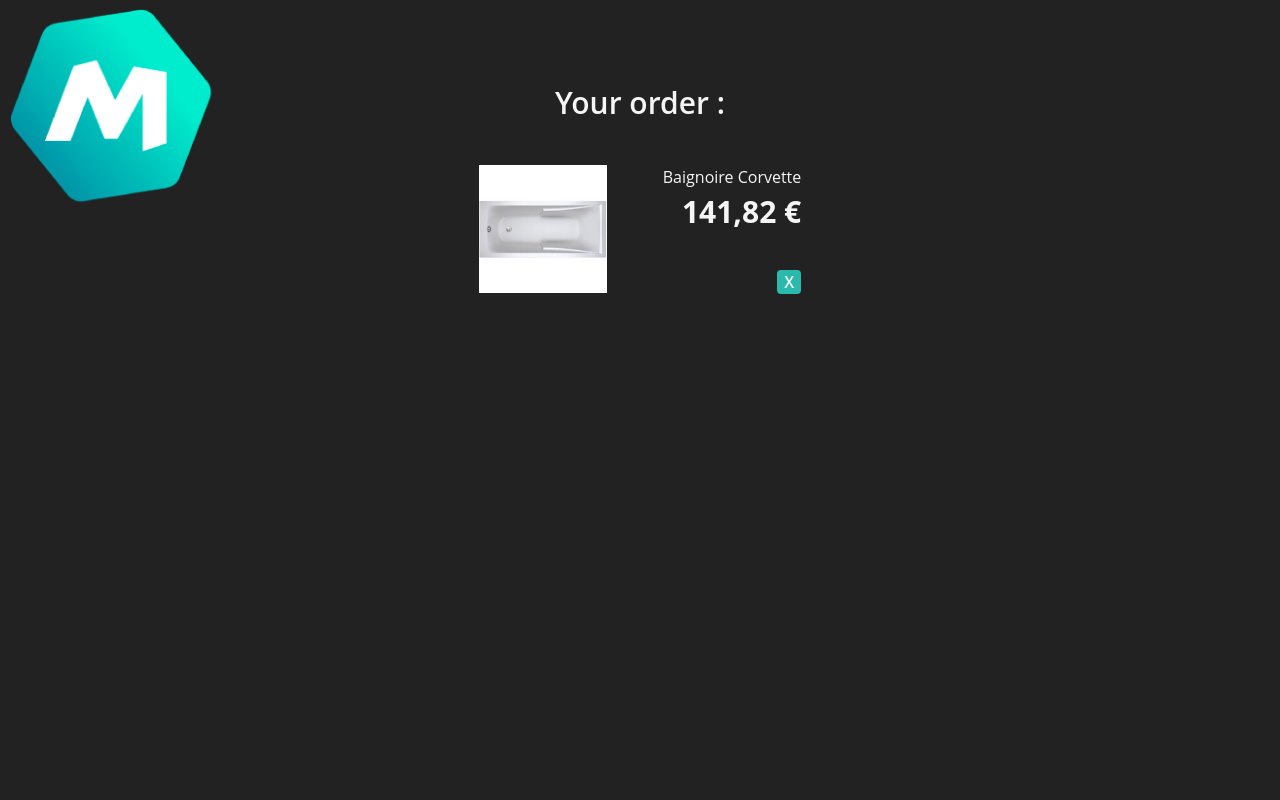
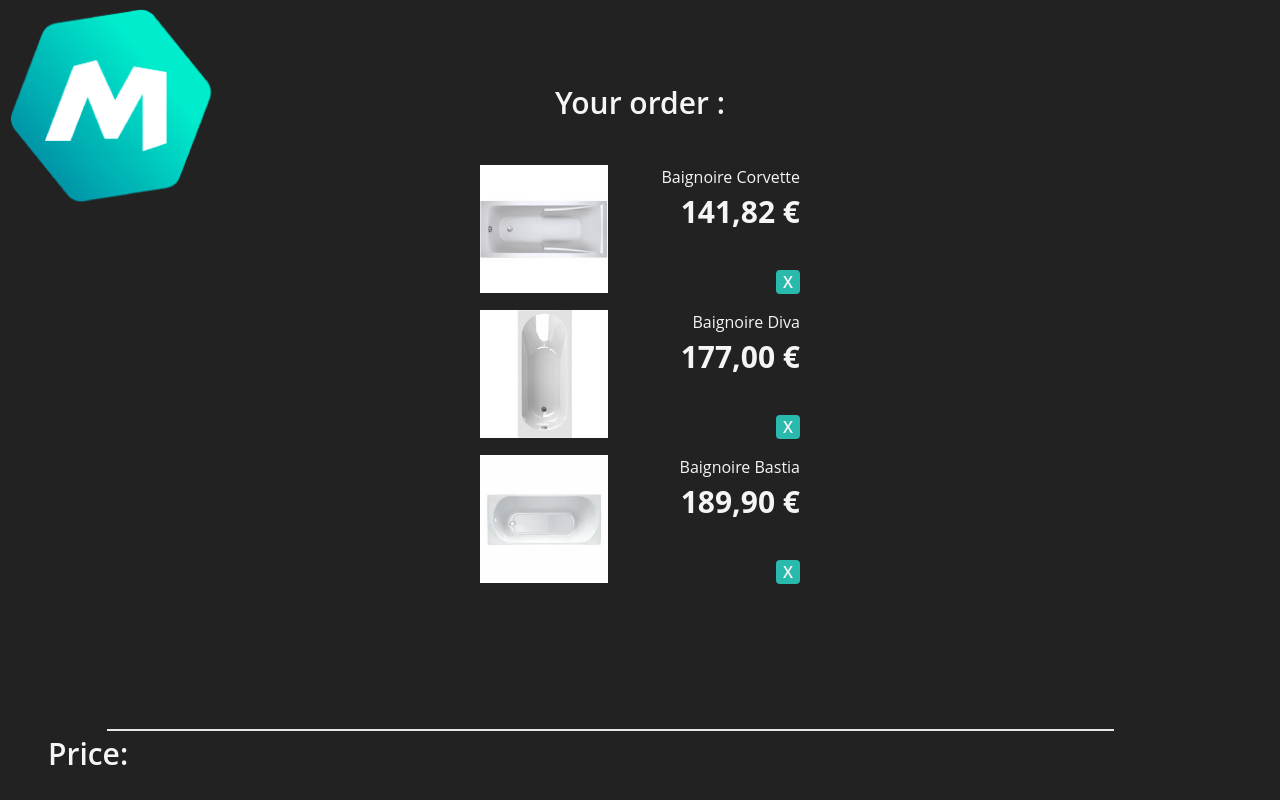
Before and after one commit to angeliquebesi/manomano, a React (Create React App) app: page /cart in a window 1280 px wide. Shown: the top 800 px of the page. Built offline with nearby package versions, Linux system fonts and the light colour scheme.

Commit message:
page panier avec data

```diff
--- a/src/pages/Panier.jsx
+++ b/src/pages/Panier.jsx
@@ -1,6 +1,8 @@
 import React from "react";
 import Buttonturquoise from "../components/Button/Buttonturquoise";
 import corvette from "../assets/images/Baignoires/corvette.jpg";
+import diva from "../assets/images/Baignoires/diva.jpg";
+import bastia from "../assets/images/Baignoires/bastia.jpg";
 
 function Panier() {
   return (
@@ -8,10 +10,10 @@ function Panier() {
       <h1 className="mt-20 mb-10 text-center text-h1 font-semibold">
         Your order :
       </h1>
-      <section className="grid grid-rows-5 grid-flow-col w-full justify-around gap-4">
+      <section className="grid grid-rows-4 grid-flow-col w-full justify-around gap-4">
         <div className="flex">
           <img className="h-32" src={corvette} alt="" />
-          <div className="flex flex-col text-h2 pl-14 items-end">
+          <div className="flex flex-col w-48 text-h2 items-end">
             <span className="text-normal ">Baignoire Corvette</span>
             <span className="text-h1 font-bold">141,82 €</span>
             <button
@@ -22,13 +24,39 @@ function Panier() {
             </button>
           </div>
         </div>
+        <div className="flex">
+          <img className="h-32 " src={diva} alt="" />
+          <div className="flex flex-col w-48 text-h2 items-end">
+            <span className="text-normal ">Baignoire Diva</span>
+            <span className="text-h1 font-bold">177,00 €</span>
+            <button
+              className="transition mt-9 h-6 w-6 rounded bg-teal font-semibold hover:bg-teal-400 active:bg-teal-700  text-white text-normal"
+              type="button"
+            >
+              X
+            </button>
+          </div>
+        </div>
+        <div className="flex">
+          <img className="h-32 " src={bastia} alt="" />
+          <div className="flex flex-col w-48 text-h2 items-end">
+            <span className="text-normal ">Baignoire Bastia</span>
+            <span className="text-h1 font-bold">189,90 €</span>
+            <button
+              className="transition mt-9 h-6 w-6 rounded bg-teal font-semibold hover:bg-teal-400 active:bg-teal-700  text-white text-normal"
+              type="button"
+            >
+              X
+            </button>
+          </div>
+        </div>
       </section>
       <div className="border-t-2 border-t-white w-10/12 mx-auto" />
-      <div className="px-8 grid grid-cols-2 place-content-around items-center">
+      <div className="px-12 grid grid-cols-2 place-content-around items-center">
         <div className="text-h1 font-semibold">Price:</div>
         <div className="text-right text-h2">500€</div>
       </div>
-      <div className="mt-10 mx-auto">
+      <div className="my-10 mx-auto">
         <Buttonturquoise content="send" />
       </div>
     </div>
```
